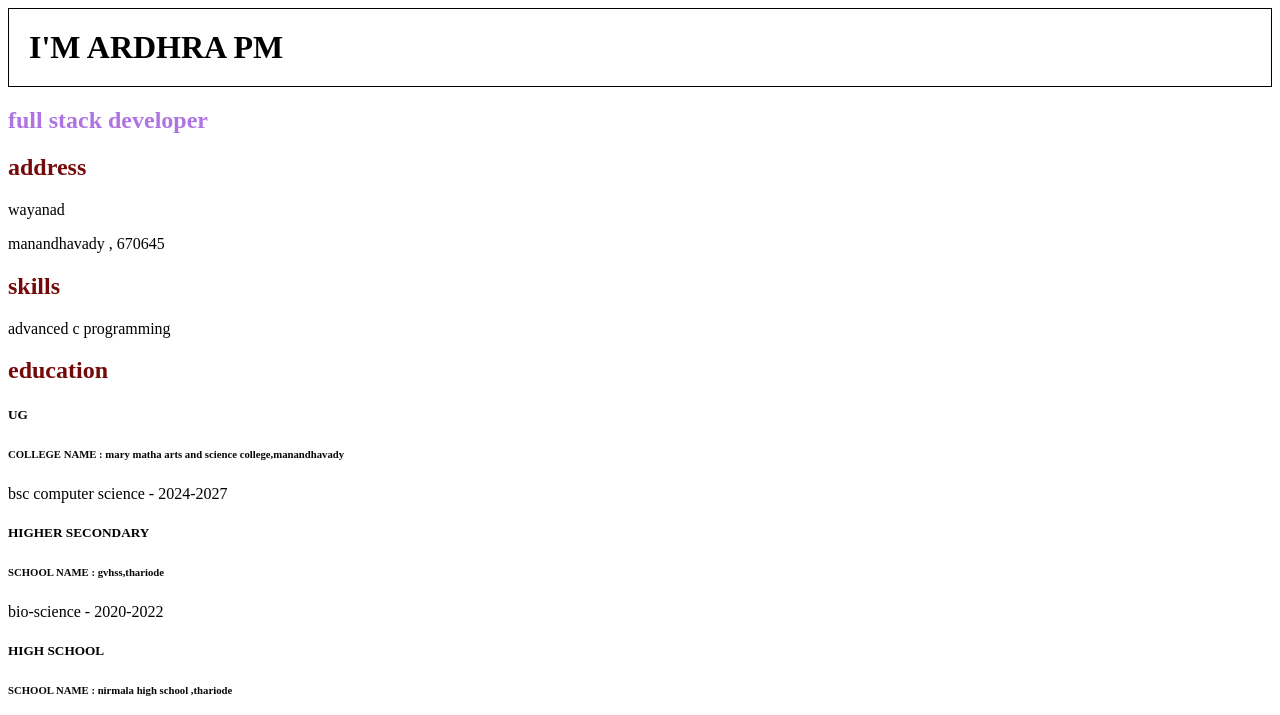
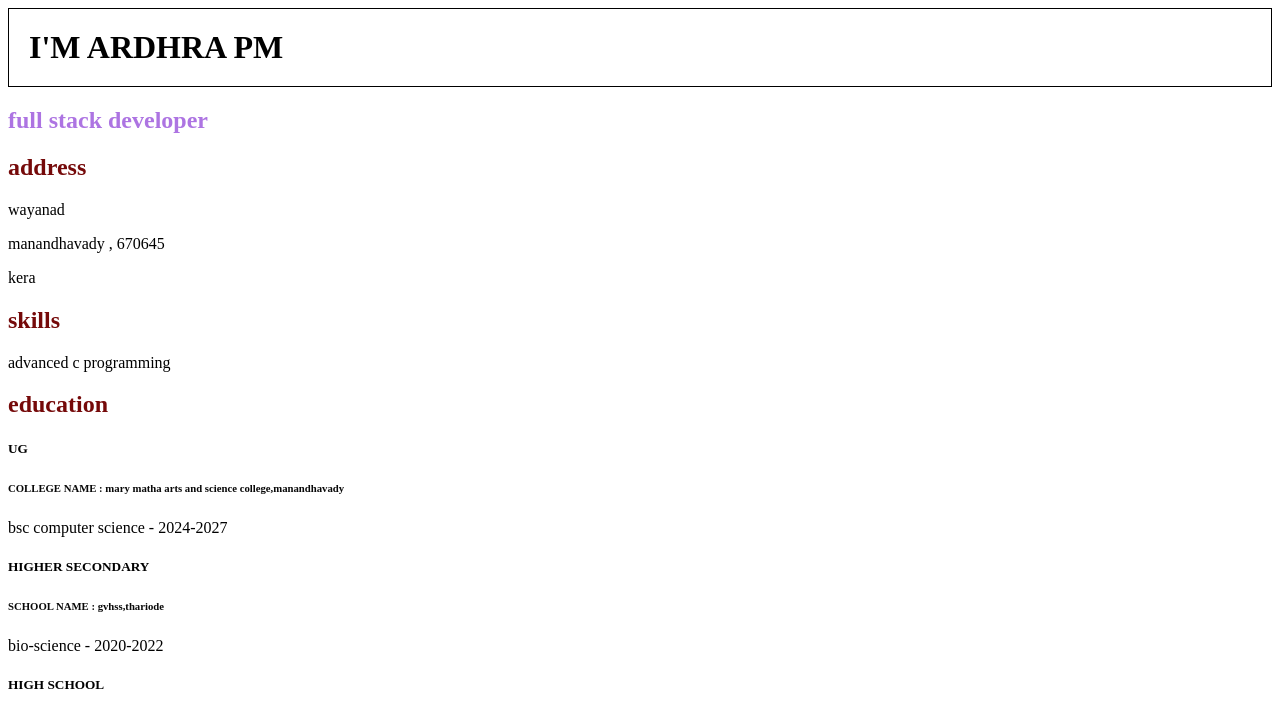
Before and after one commit to Ardhrapm/resume, a plain HTML site: page index.html in a window 1280 px wide. Shown: the top 715 px of the page. Drawn offline with Linux system fonts and the light colour scheme.

Commit message:
final commit

```diff
--- a/index.html
+++ b/index.html
@@ -10,10 +10,10 @@
     <H2 class="section">full stack developer</H2>
 <h2>address</h2>
 <section id="education container"
-p
+
         <p>wayanad</p>
         <p>manandhavady , 670645</p>
-        <p></p>
+        <p>kera</p>
 
     <section id="skills">
         <h2>skills</h2>
```
